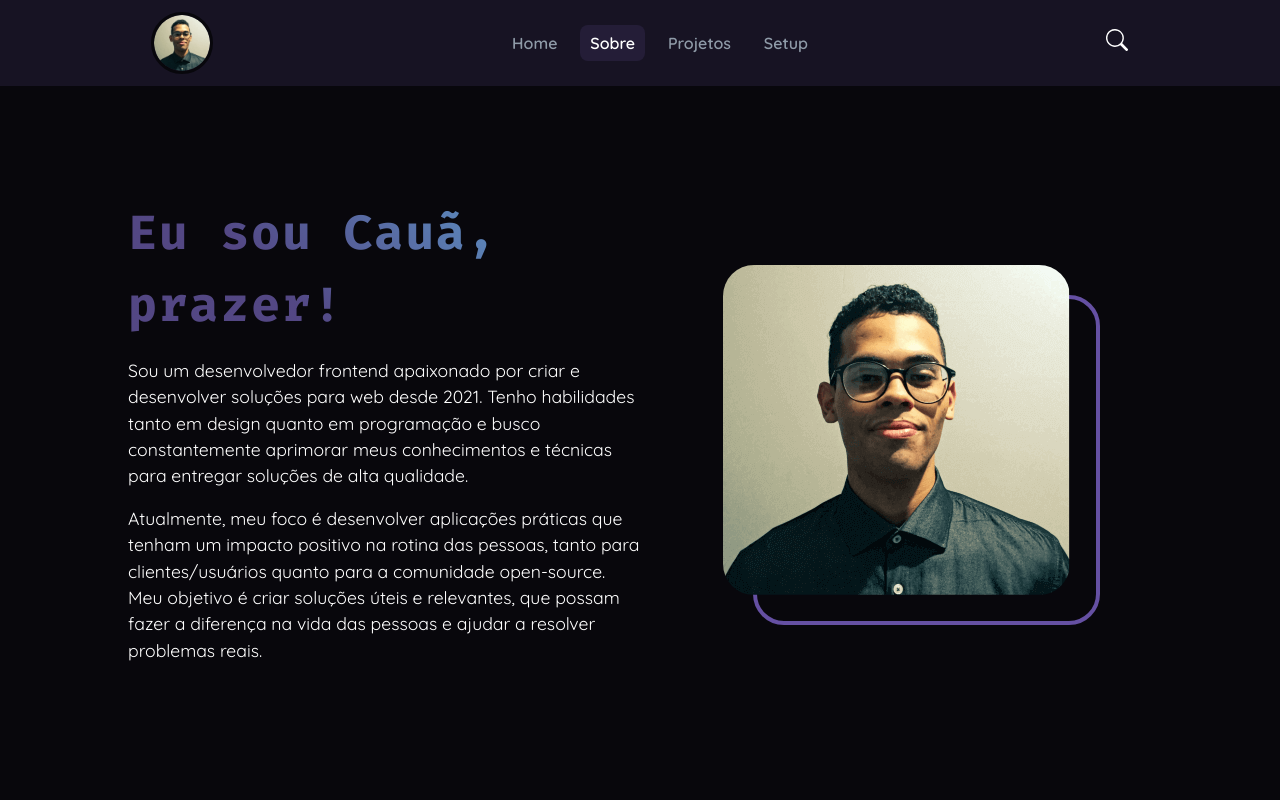
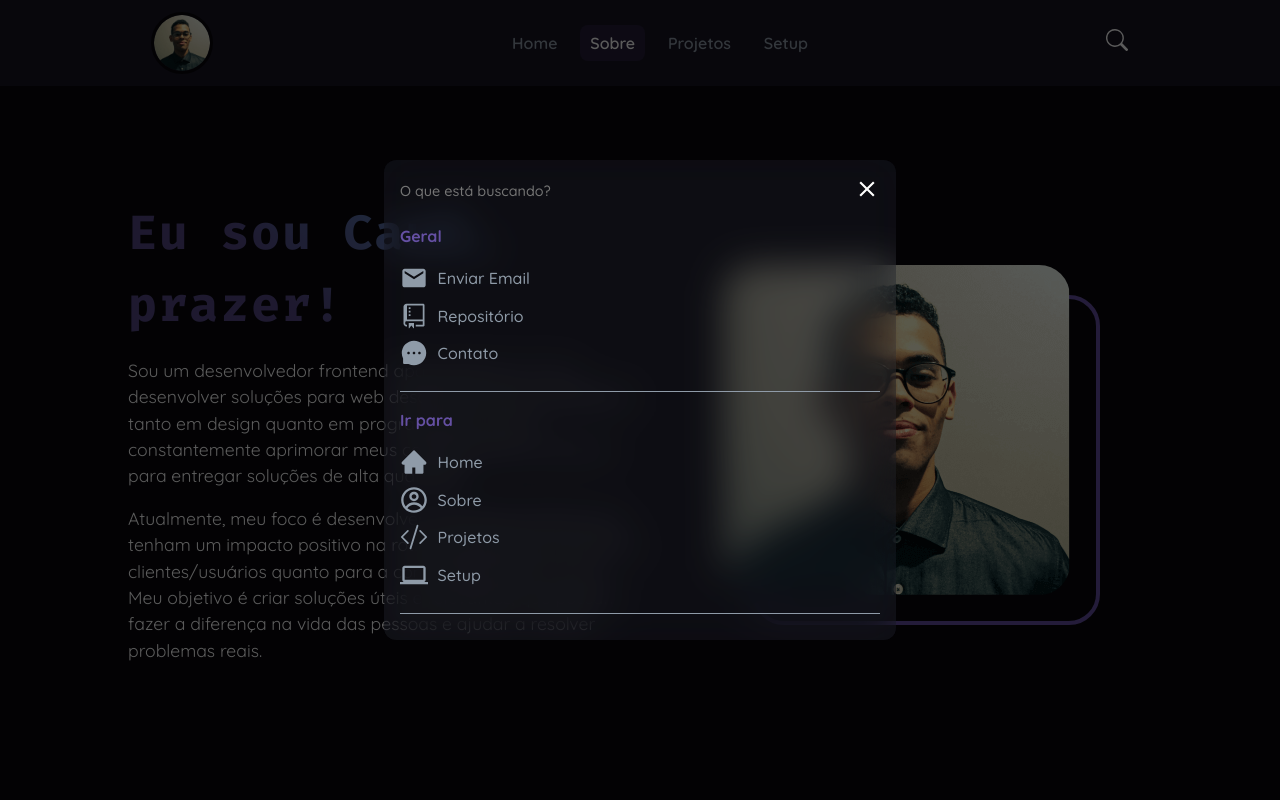
Before and after one commit to CauaRodrigues/portfolio, a React (Vite) app: page /about in a window 1280 px wide. Both pictures are taken after a click on the button 1117 px from the left and 42 px from the top of the page. Shown: the top 800 px of the page. Built offline with nearby package versions, Linux system fonts and the light colour scheme.

Commit message:
feat(user): modal para acessar partes do portifolio de forma rápida

```diff
--- a/src/components/Header/header.styled.jsx
+++ b/src/components/Header/header.styled.jsx
@@ -73,4 +73,9 @@ export const Button = styled.button`
 	background-color: transparent;
 	color: ${({ theme }) => theme.colors.text};
 	cursor: pointer;
+	transition: all 0.5s;
+
+	&:hover {
+		color: ${({ theme }) => theme.colors.primary};
+	}
 `;
--- a/src/components/Header/index.jsx
+++ b/src/components/Header/index.jsx
@@ -1,14 +1,20 @@
-import React from "react";
+import React, { useEffect, useState } from "react";
 import { Link, useMatches } from "react-router-dom";
 import MediaQuery from "react-responsive";
 import { BsSearch } from "react-icons/bs";
 
 import Logo from "@styled/components/Logo";
+import Modal from "@components/Modal";
 
 import * as S from "./header.styled";
 
 export default function Header() {
 	const [, { pathname }] = useMatches();
+	const [openModal, setOpenModal] = useState(false);
+
+	const onChangeModal = (status) => {
+		setOpenModal(status);
+	};
 
 	return (
 		<>
@@ -37,7 +43,7 @@ export default function Header() {
 					</S.Menu>
 				</MediaQuery>
 
-				<S.Button>
+				<S.Button onClick={() => setOpenModal((prevState) => !prevState)}>
 					<BsSearch size={22} />
 				</S.Button>
 			</S.Header>
@@ -61,6 +67,10 @@ export default function Header() {
 					</S.NavLink>
 				</S.MenuMobile>
 			</MediaQuery>
+
+			{openModal ? (
+				<Modal isOpen={openModal} handlerModal={onChangeModal} />
+			) : null}
 		</>
 	);
 }
--- /dev/null
+++ b/src/components/Modal/index.jsx
@@ -0,0 +1,171 @@
+import React, { useEffect, useRef } from "react";
+import { Link, useNavigate } from "react-router-dom";
+
+import { BsGithub, BsLinkedin, BsCodeSlash } from "react-icons/bs";
+import { SiCodewars, SiFrontendmentor } from "react-icons/si";
+import { AiFillHome, AiFillMessage } from "react-icons/ai";
+import { MdEmail, MdComputer } from "react-icons/md";
+import { VscRepo } from "react-icons/vsc";
+import { IoMdClose } from "react-icons/io";
+import { CgProfile } from "react-icons/cg";
+
+import * as S from "./modal.styled";
+
+export default function Modal({ handlerModal, isOpen }) {
+	const navigate = useNavigate();
+	const Wrapper = useRef();
+
+	useEffect(() => {
+		if (isOpen) {
+			document.documentElement.style.overflow = "hidden";
+		}
+	}, []);
+
+	function closeModal() {
+		handlerModal(false);
+		document.documentElement.style.overflow = "auto";
+	}
+
+	return (
+		<S.ModalWrapper
+			className="wrapper"
+			ref={Wrapper}
+			onClick={(e) => {
+				if (e.target === Wrapper.current) {
+					closeModal();
+				}
+			}}
+		>
+			<S.ModalBox>
+				<S.HeaderModal>
+					<input type="text" placeholder="O que está buscando?" />
+
+					<button onClick={closeModal}>
+						<IoMdClose size={26} />
+					</button>
+				</S.HeaderModal>
+				<S.ContentModal>
+					<h2>Geral</h2>
+					<ul>
+						<a
+							href="mailto:assis.developer@gmail.com"
+							target="_blank"
+							rel="noopener noreferrer"
+						>
+							<li>
+								<MdEmail size={28} />
+								<span>Enviar Email</span>
+							</li>
+						</a>
+
+						<a
+							href="https://github.com/CauaRodrigues/portfolio"
+							target="_blank"
+							rel="noopener noreferrer"
+						>
+							<li>
+								<VscRepo size={28} />
+								<span>Repositório</span>
+							</li>
+						</a>
+
+						<button
+							onClick={() => {
+								closeModal();
+								navigate("/about");
+								setTimeout(() => {
+									document
+										.querySelector("#contato")
+										.scrollIntoView({ behavior: "smooth" });
+								}, 100);
+							}}
+						>
+							<li>
+								<AiFillMessage size={28} />
+								<span>Contato</span>
+							</li>
+						</button>
+					</ul>
+
+					<h2>Ir para</h2>
+					<ul>
+						<Link to="/">
+							<li>
+								<AiFillHome size={28} />
+								<span>Home</span>
+							</li>
+						</Link>
+
+						<Link to="/about">
+							<li>
+								<CgProfile size={28} />
+								<span>Sobre</span>
+							</li>
+						</Link>
+
+						<Link to="/projects">
+							<li>
+								<BsCodeSlash size={28} />
+								<span>Projetos</span>
+							</li>
+						</Link>
+
+						<Link to="/setup">
+							<li>
+								<MdComputer size={28} />
+								<span>Setup</span>
+							</li>
+						</Link>
+					</ul>
+
+					<h2>Redes Sociais</h2>
+					<ul>
+						<a
+							href="https://www.linkedin.com/in/cauaassis/"
+							target="_blank"
+							rel="noopener noreferrer"
+						>
+							<li>
+								<BsLinkedin size={28} />
+								<span>LinkedIn</span>
+							</li>
+						</a>
+
+						<a
+							href="https://github.com/CauaRodrigues"
+							target="_blank"
+							rel="noopener noreferrer"
+						>
+							<li>
+								<BsGithub size={28} />
+								<span>GitHub</span>
+							</li>
+						</a>
+
+						<a
+							href="https://www.frontendmentor.io/profile/CauaRodrigues"
+							target="_blank"
+							rel="noopener noreferrer"
+						>
+							<li>
+								<SiFrontendmentor size={28} />
+								<span>Frontend Mentor</span>
+							</li>
+						</a>
+
+						<a
+							href="https://www.codewars.com/users/akamatu"
+							target="_blank"
+							rel="noopener noreferrer"
+						>
+							<li>
+								<SiCodewars size={28} />
+								<span>Code Wars</span>
+							</li>
+						</a>
+					</ul>
+				</S.ContentModal>
+			</S.ModalBox>
+		</S.ModalWrapper>
+	);
+}
--- /dev/null
+++ b/src/components/Modal/modal.styled.jsx
@@ -0,0 +1,131 @@
+import styled from "styled-components";
+
+export const ModalWrapper = styled.main`
+	flex: 1;
+	width: 100%;
+	height: 100vh;
+	z-index: 9;
+	position: absolute;
+	top: 0;
+	left: 0;
+
+	display: flex;
+	justify-content: center;
+	align-items: center;
+
+	background-color: rgba(0, 0, 0, 0.644);
+`;
+
+export const ModalBox = styled.div`
+	width: 40%;
+	height: 60vh;
+	padding: 16px;
+	z-index: 10;
+
+	background-color: rgba(59, 66, 87, 0.192);
+	border-radius: 12px;
+	backdrop-filter: blur(18px);
+`;
+
+export const HeaderModal = styled.header`
+	width: 100%;
+	display: flex;
+	justify-content: space-between;
+	align-items: center;
+
+	input {
+		flex: 1;
+		background-color: transparent;
+		border: none;
+		color: ${({ theme }) => theme.colors.light};
+		font-size: min(0.9rem, 6vw);
+		font-weight: ${({ theme }) => theme.fonts.fw.md};
+
+		&:focus {
+			outline: none;
+		}
+	}
+
+	button {
+		background-color: transparent;
+		cursor: pointer;
+		color: ${({ theme }) => theme.colors.light};
+		transition: all 0.5s;
+
+		&:hover {
+			color: ${({ theme }) => theme.colors.primary};
+		}
+	}
+`;
+
+export const ContentModal = styled.section`
+	width: 100%;
+	height: 95%;
+	overflow-y: scroll;
+
+	/* width scroll */
+	&::-webkit-scrollbar {
+		width: 8px;
+	}
+
+	/* Track */
+	&::-webkit-scrollbar-track {
+		border: 0.2px solid rgba(107, 107, 107, 0.39);
+		border-radius: 10px;
+	}
+
+	/* Handle */
+	&::-webkit-scrollbar-thumb {
+		background: ${({ theme }) => theme.colors.primary_light};
+		border-radius: 10px;
+
+		&:hover {
+			background: ${({ theme }) => theme.colors.primary};
+		}
+	}
+
+	h2 {
+		margin: 16px 0 16px 0;
+		color: ${({ theme }) => theme.colors.primary};
+		font-size: min(1rem, 8vw);
+		font-weight: ${({ theme }) => theme.fonts.fw.bd};
+	}
+
+	ul {
+		padding-bottom: 24px;
+		border-bottom: 1px solid ${({ theme }) => theme.colors.gray};
+
+		display: flex;
+		flex-direction: column;
+		align-items: flex-start;
+		justify-content: flex-start;
+		gap: 0.6rem;
+
+		&:last-of-type {
+			border: 0;
+		}
+
+		a,
+		button {
+			color: ${({ theme }) => theme.colors.gray};
+			background-color: transparent;
+			cursor: pointer;
+
+			&:hover {
+				color: ${({ theme }) => theme.colors.light};
+			}
+		}
+
+		li {
+			display: flex;
+			justify-content: center;
+			align-items: center;
+			gap: 0.6rem;
+
+			span {
+				font-weight: ${({ theme }) => theme.fonts.fw.md};
+				font-size: 1rem;
+			}
+		}
+	}
+`;
--- a/src/pages/About/sections/Contact/index.jsx
+++ b/src/pages/About/sections/Contact/index.jsx
@@ -56,7 +56,7 @@ export default function Contact() {
 	return (
 		<S.ContactSection>
 			<S.ContactTitle>
-				<h2>Entre em contato</h2>
+				<h2 id="contato">Entre em contato</h2>
 
 				<p>
 					Tem uma pergunta ou proposta, ou apenas deseja dizer oi? Vá em frente.
@@ -141,8 +141,7 @@ export default function Contact() {
 					</a>
 
 					<a
-						// href="mailto:assis.developer@gmail.com"
-						href="mailto:assis.developer@gmail.com?subject=Portifolio: Mensagem de ${name}&body=${message}"
+						href="mailto:assis.developer@gmail.com"
 						target="_blank"
 						rel="noopener noreferrer"
 					>
--- a/src/pages/Home/index.jsx
+++ b/src/pages/Home/index.jsx
@@ -1,8 +1,8 @@
 import React from "react";
 import { useTheme } from "styled-components";
+import { Link } from "react-router-dom";
 
 import * as S from "./page.styled";
-import { Link } from "react-router-dom";
 import { StyledButton } from "@styled/components/Button";
 
 export default function Home() {
```
